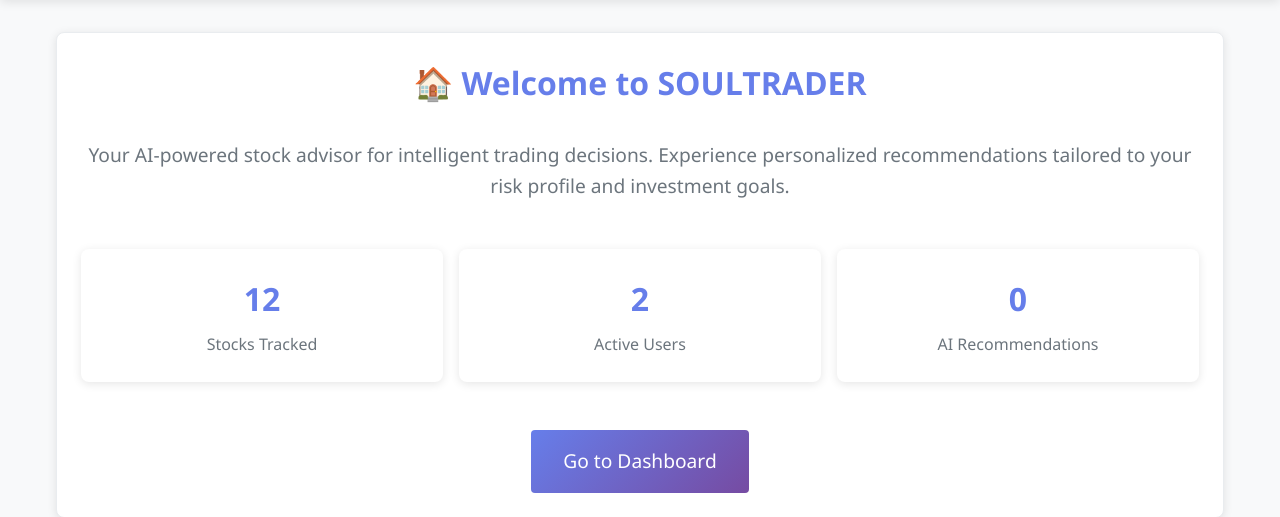
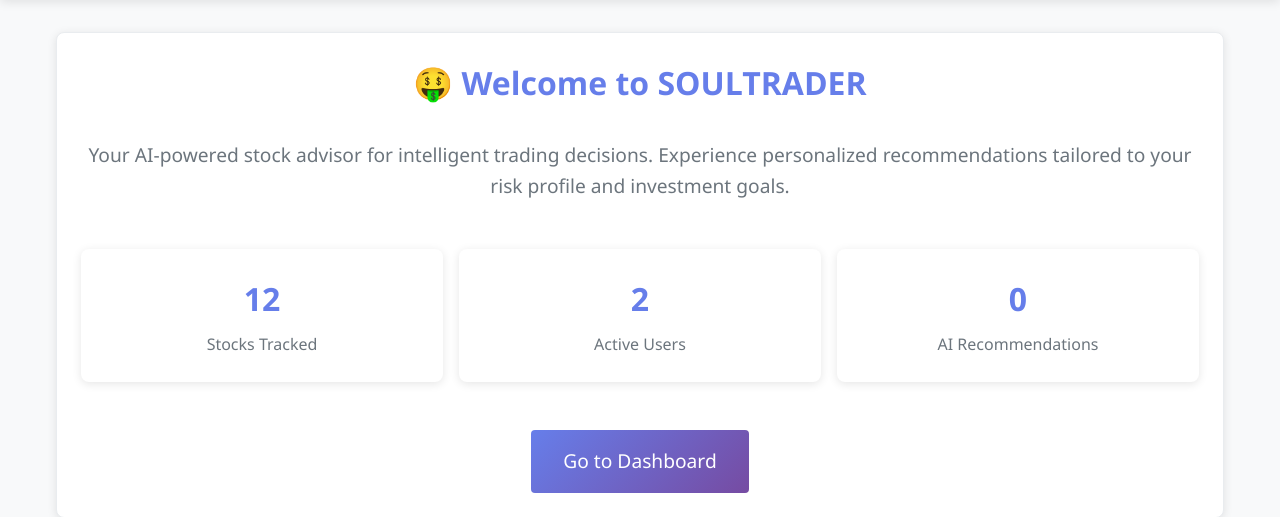
Before and after one commit to davemccarthy/aiadvisor, a Django app: page / in a window 1280 px wide. Shown: the part 82-599 px from the top of the page. Run offline with Django 5.2, Linux system fonts and the light colour scheme; a user stored in the database is signed in; data comes from the database, SQL or seed files in the repository; both versions use the stored data as it was after the commit; data that the repository does not hold is empty.

Commit message:
Final aesthetic improvements and navigation polish
🎨 Visual & UX Enhancements:
- Changed home page emoji from 🏠 to 🤑 (better represents trading/money-making)
- Removed redundant Home button from home page navigation
- Smart navigation logic: Home button only shows when not on home page

✅ Completed Features:
- AI Advisors Details button now works (created missing advisor_detail.html)
- Consistent button styling across all pages
- Clean, streamlined navigation focusing on core features
- Professional emoji-prefixed headings throughout platform

Platform now has polished, professional appearance with intuitive
navigation and consistent visual design language.

```diff
--- a/soulstrader/templates/soulstrader/base.html
+++ b/soulstrader/templates/soulstrader/base.html
@@ -245,7 +245,9 @@
                     <a href="{% url 'soulstrader:ai_advisors_dashboard' %}" {% if current_page == 'ai_advisors' %}class="active"{% endif %}>Advisors</a>
                     <a href="{% url 'soulstrader:profile' %}" {% if current_page == 'profile' %}class="active"{% endif %}>Profile</a>
                 {% else %}
-                    <a href="{% url 'soulstrader:home' %}" {% if current_page == 'home' %}class="active"{% endif %}>Home</a>
+                    {% if current_page != 'home' %}
+                        <a href="{% url 'soulstrader:home' %}" {% if current_page == 'home' %}class="active"{% endif %}>Home</a>
+                    {% endif %}
                 {% endif %}
             </nav>
 
--- a/soulstrader/templates/soulstrader/home.html
+++ b/soulstrader/templates/soulstrader/home.html
@@ -4,7 +4,7 @@
 
 {% block content %}
 <div class="card">
-    <h1 style="text-align: center; margin-bottom: 2rem; color: #667eea;">🏠 Welcome to SOULTRADER</h1>
+    <h1 style="text-align: center; margin-bottom: 2rem; color: #667eea;">🤑 Welcome to SOULTRADER</h1>
     <p style="text-align: center; font-size: 1.2rem; margin-bottom: 3rem; color: #6c757d;">
         Your AI-powered stock advisor for intelligent trading decisions.
         Experience personalized recommendations tailored to your risk profile and investment goals.
```
Also changed, not shown: db.sqlite3.
